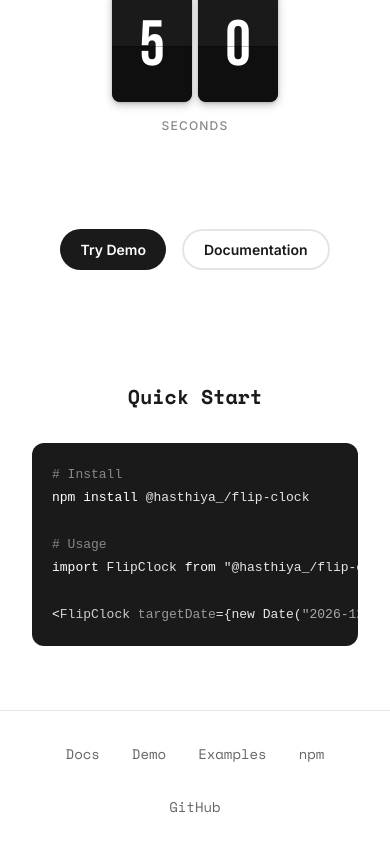
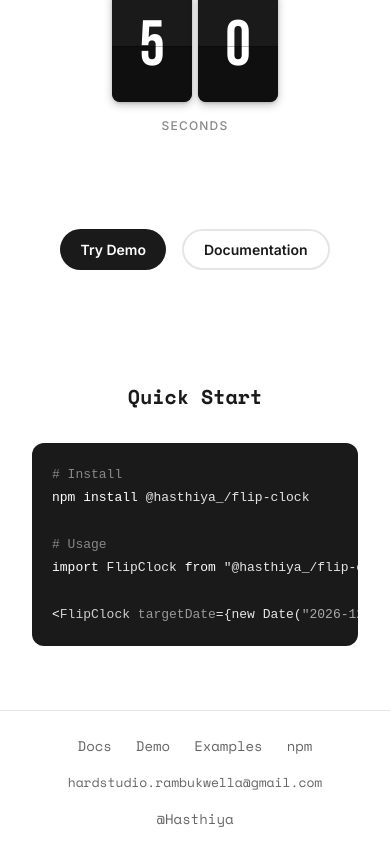
Before and after one commit to Hasthiya/flip, a Next.js app in the folder apps/showcase/: page / in a window 390 px wide. Shown: the part 860-1713 px from the top of the page. Built offline with nearby package versions, Linux system fonts and the light colour scheme.

Commit message:
feat: Add a responsive Footer component with navigation links, email, and GitHub profile.

```diff
--- a/apps/showcase/src/components/Footer.tsx
+++ b/apps/showcase/src/components/Footer.tsx
@@ -1,20 +1,53 @@
+"use client";
+
 import Link from "next/link";
+import { useMediaQuery } from "@/hooks/useMediaQuery";
 
 export default function Footer() {
+    const isSmall = useMediaQuery("(max-width: 768px)");
+
     return (
         <footer
             style={{
-                padding: "2rem 1.5rem",
+                padding: isSmall ? "1.5rem 1rem" : "2rem 1.5rem",
                 borderTop: "1px solid var(--border)",
-                textAlign: "center",
             }}
         >
             <div
                 style={{
+                    display: isSmall ? "flex" : "grid",
+                    flexDirection: isSmall ? "column" : undefined,
+                    gridTemplateColumns: isSmall ? undefined : "1fr auto 1fr",
+                    alignItems: "center",
+                    gap: isSmall ? "1rem" : "1.5rem",
+                    maxWidth: "1100px",
+                    margin: "0 auto",
+                    textAlign: isSmall ? "center" : undefined,
+                }}
+            >
+                {/* Left side - Email */}
+                <a
+                    href="mailto:hardstudio.rambukwella@gmail.com"
+                    style={{
+                        fontFamily: "var(--font-space-mono), monospace",
+                        color: "var(--text-muted)",
+                        textDecoration: "none",
+                        fontSize: isSmall ? "0.8125rem" : "0.875rem",
+                        justifySelf: isSmall ? undefined : "start",
+                        order: isSmall ? 2 : undefined,
+                    }}
+                >
+                    hardstudio.rambukwella@gmail.com
+                </a>
+
+                {/* Center - Navigation links */}
+                <div
+                    style={{
                         display: "flex",
-                    gap: "2rem",
+                        gap: isSmall ? "1.5rem" : "2rem",
+                        flexWrap: "wrap",
                         justifyContent: "center",
-                    flexWrap: "wrap",
+                        order: isSmall ? 1 : undefined,
                     }}
                 >
                     <Link
@@ -63,8 +96,11 @@ export default function Footer() {
                     >
                         npm
                     </a>
+                </div>
+
+                {/* Right side - GitHub profile */}
                 <a
-                    href="https://github.com/hasthiya-org/flip-clock"
+                    href="https://github.com/Hasthiya"
                     target="_blank"
                     rel="noopener noreferrer"
                     style={{
@@ -72,9 +108,11 @@ export default function Footer() {
                         color: "var(--text-muted)",
                         textDecoration: "none",
                         fontSize: "0.875rem",
+                        justifySelf: isSmall ? undefined : "end",
+                        order: isSmall ? 3 : undefined,
                     }}
                 >
-                    GitHub
+                    @Hasthiya
                 </a>
             </div>
         </footer>
```
Lines whose indentation alone changed are shown as unchanged.
